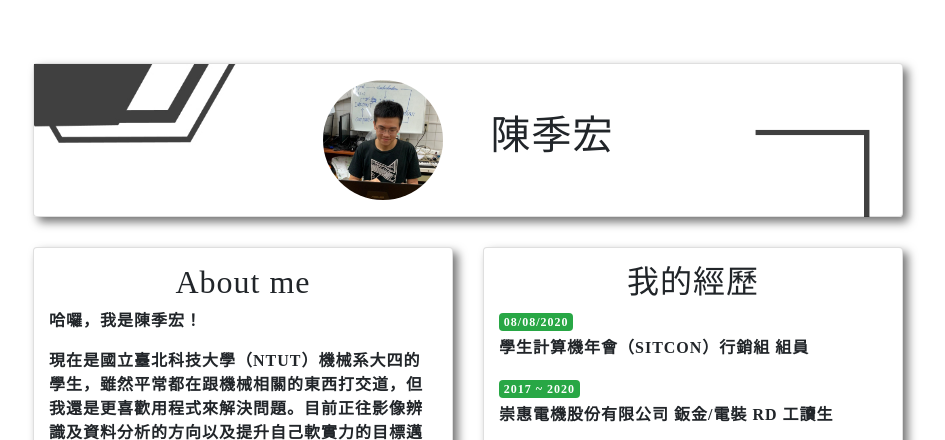
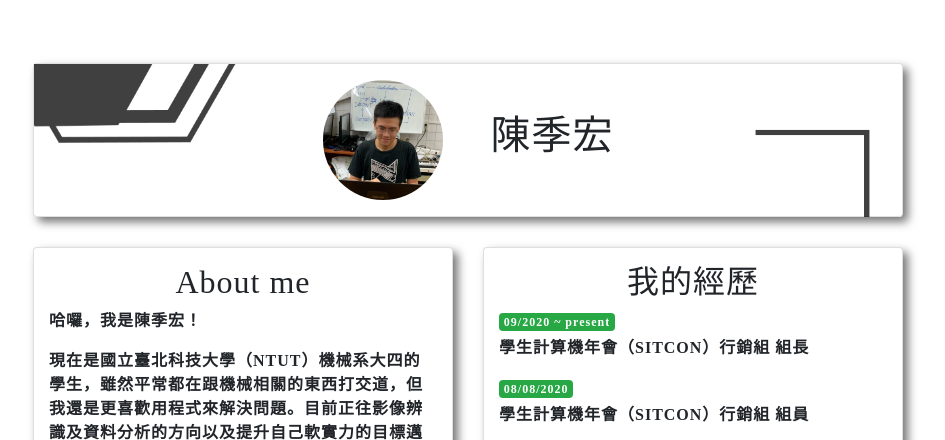
Before and after one commit to darkfanxing/my-resume, a plain HTML site: page index.html in a window 1280 px wide. Shown: the top 440 px of the page, without its empty margins (172-1117 px from the left). Drawn offline with nearby package versions, Linux system fonts and the light colour scheme.

Commit message:
Add the description

```diff
--- a/index.html
+++ b/index.html
@@ -105,6 +105,10 @@
                     <h2>我的經歷</h2>
                     <div class="content">
                         <div>
+                            <span class="badge badge-success">09/2020 ~ present</span>
+                            <p>學生計算機年會（SITCON）行銷組 組長</p>
+                        </div>
+                        <div>
                             <span class="badge badge-success">08/08/2020</span>
                             <p>學生計算機年會（SITCON）行銷組 組員</p>
                         </div>
```
